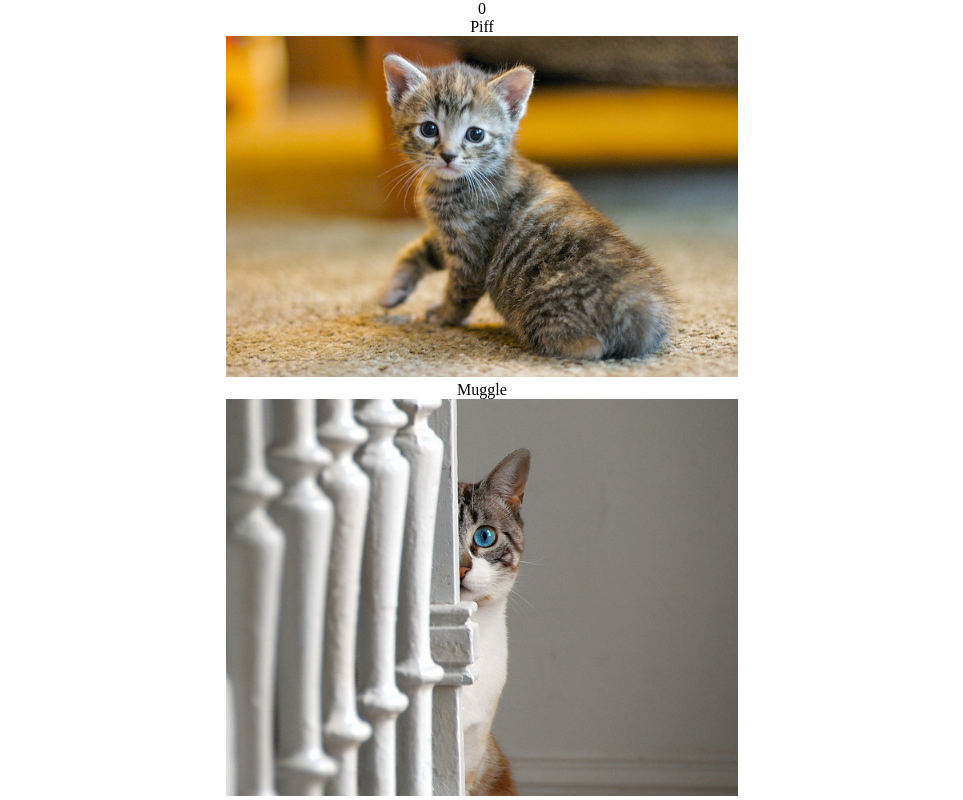
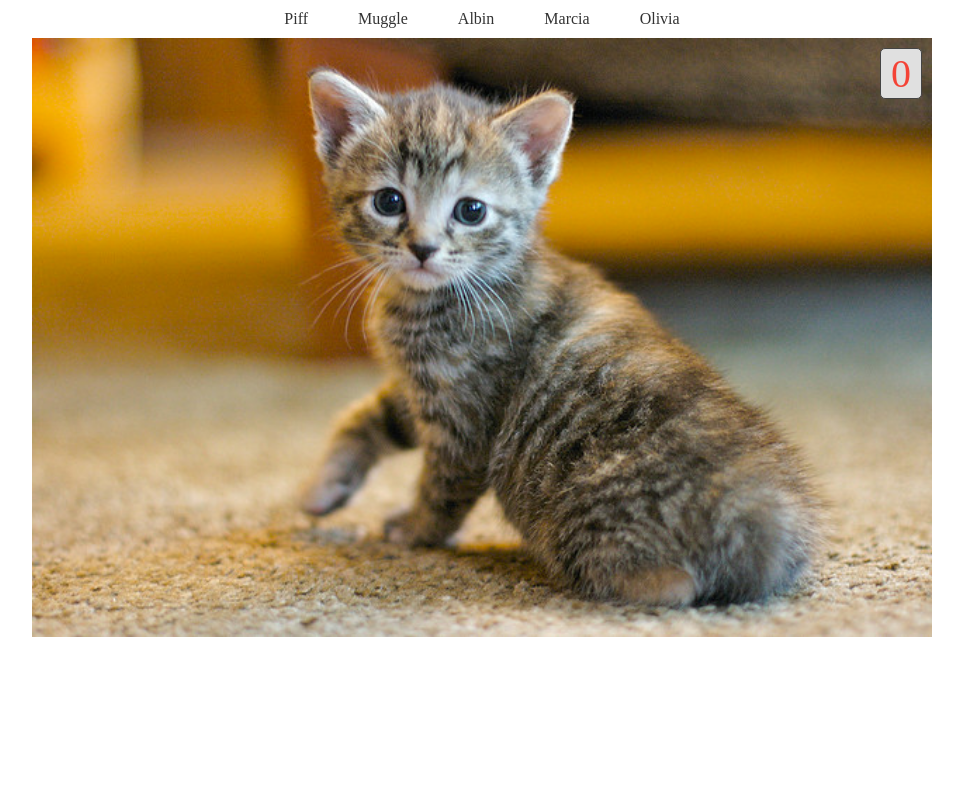
Before and after one commit to BkAngel201/CatClicker-Udacity, a plain HTML site: page index.html in a window 1280 px wide. Shown: the whole page, without its empty margins (158-1121 px from the left). Drawn offline with nearby package versions, Linux system fonts and the light colour scheme.

Commit message:
Third Requirements changed

```diff
--- a/css/style.css
+++ b/css/style.css
@@ -7,13 +7,46 @@
 body {
     width: 100%;
     text-align: center;
+    color: #333;
 }
 
-div {
-    width: 100%;
-    text-align: center;
+.cat-list ul {
+  display: flex;
+  list-style: none;
+  justify-content: center;
+}
+
+.cat-list a {
+    display: inline-block;
+    padding: 10px 20px;
+    margin: 0 5px;
+    color: inherit;
+    text-decoration: none;
+    text-transform: capitalize;
+}
+
+.cat-list a:hover {
+    background-color: #F06292;
+}
+
+.cat-container {
+    position: relative;
+    width: 90%;
+    max-width: 900px;
+    margin: 0 auto;
 }
 
 img {
-    width: 40%;
+    width: 100%;
 }
+#clickCounter {
+    position: absolute;
+    right: 10px;
+    top: 10px;
+    color: #f44336;
+    font-size: 40px;
+    padding: 1px 10px;;
+    background-color: #e0e0e0;
+    border: 1px solid #444;
+    border-radius: 5px;
+}
--- a/index.html
+++ b/index.html
@@ -7,19 +7,15 @@
         <link rel="stylesheet" href="css/style.css">
     </head>
     <body>
-        <div id="clickCounter">0</div>
-        <div>
-            <div>
-                <p id="catName1"></p>
-                <img src="images/cat1.jpg" alt="Cute Cat" id="catClicker1">
-            </div>
-            <div>
-                <p id="catName2"></p>
-                <img src="images/cat2.jpg" alt="Cute Cat" id="catClicker2">
-            </div>
+        <div class="cat-list">
+            <ul>
 
-
+            </ul>
         </div>
+        <figure class="cat-container">
+            <div id="clickCounter">0</div>
+            <img src="" alt="Cute Cat" id="catClicker" data-cat-reference="1">
+        </figure>
 
     </body>
     <script src="js/app.js"></script>
--- a/js/app.js
+++ b/js/app.js
@@ -1,26 +1,59 @@
 // Element declaration
-const $catClicker1Element = $("#catClicker1");
-const $catClicker2Element = $("#catClicker2");
+const $catClickerElement = $("#catClicker");
 const $clickCounterElement = $("#clickCounter");
+const $catListULElement = $(".cat-list ul");
 
-const $catName1 = $("#catName1");
-const $catName2 = $("#catName2");
+
 
 // Other variables declaration
 let timesClicked = 0;
-const catName1 = "Piff";
-const catName2 = "Muggle";
+
+let catInfo = {
+    1: {
+        name: "piff",
+        image: "images/piff.jpg",
+        clicks: 0
+    },
+    2: {
+        name: "muggle",
+        image: "images/muggle.jpg",
+        clicks: 0
+    },
+    3: {
+        name: "albin",
+        image: "images/albin.jpg",
+        clicks: 0
+    },
+    4: {
+        name: "marcia",
+        image: "images/marcia.jpg",
+        clicks: 0
+    },
+    5: {
+        name: "olivia",
+        image: "images/olivia.jpg",
+        clicks: 0
+    }
+};
 
 $(document).ready(function() {
-    $catName1.html(catName1);
-    $catName2.html(catName2);
+    for(const cat in catInfo) {
+        $catListULElement.append(`<li><a href="#" data-cat-reference="${cat}">${catInfo[cat].name}</a></li>`)
+    }
+    $catClickerElement.attr("src", catInfo[1].image);
 });
 
-$catClicker1Element.click(function(){
-    timesClicked++;
-    $clickCounterElement.html(timesClicked);
+// Listeners
+$catListULElement.on("click", "li a", function(e) {
+    $targetCatReference = $(e.target).attr("data-cat-reference");
+    $catClickerElement.attr("src", catInfo[$targetCatReference].image);
+    $catClickerElement.attr("data-cat-reference", $targetCatReference);
+    $clickCounterElement.html(catInfo[$targetCatReference].clicks);
+
 });
-$catClicker2Element.click(function(){
-    timesClicked++;
-    $clickCounterElement.html(timesClicked);
+
+$catClickerElement.click(function(e) {
+    $targetCatReference = $(e.target).attr("data-cat-reference");
+    catInfo[$targetCatReference].clicks++;
+    $clickCounterElement.html(catInfo[$targetCatReference].clicks);
 });
```
Also changed, not shown: images/albin.jpg (added), images/marcia.jpg (added), images/muggle.jpg (renamed from images/cat2.jpg), images/olivia.jpg (added), images/piff.jpg (renamed from images/cat1.jpg).
